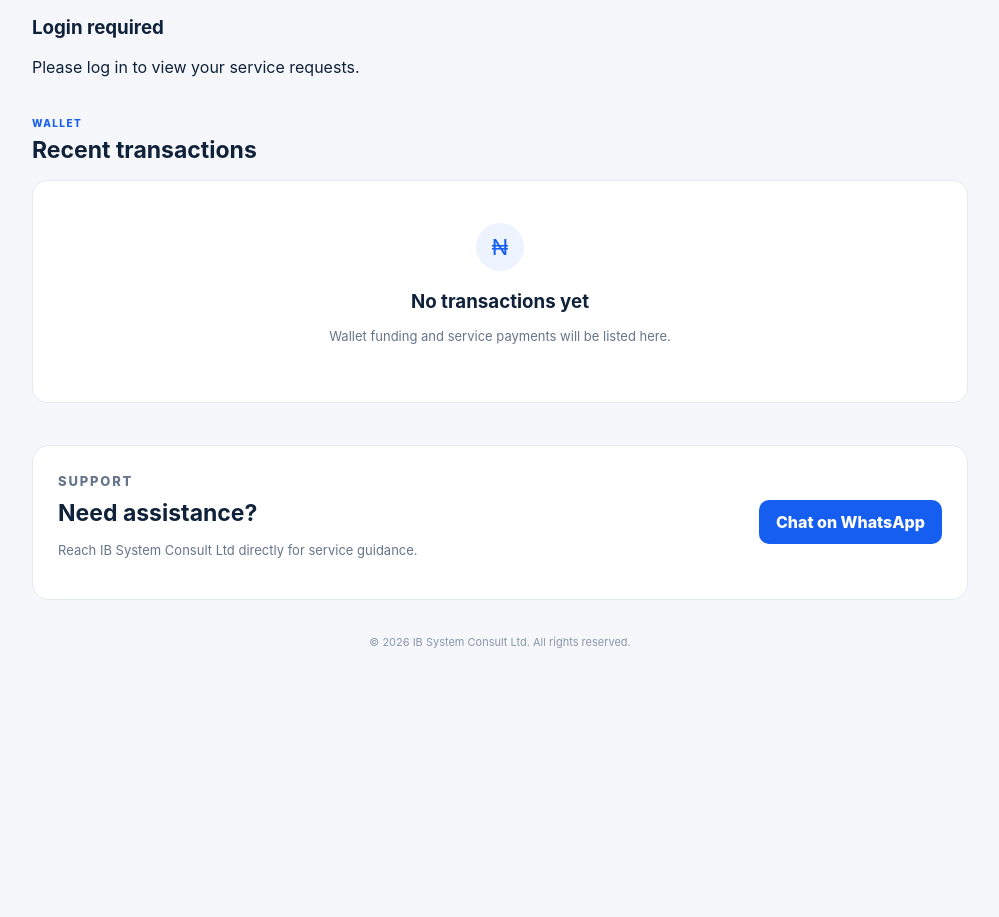
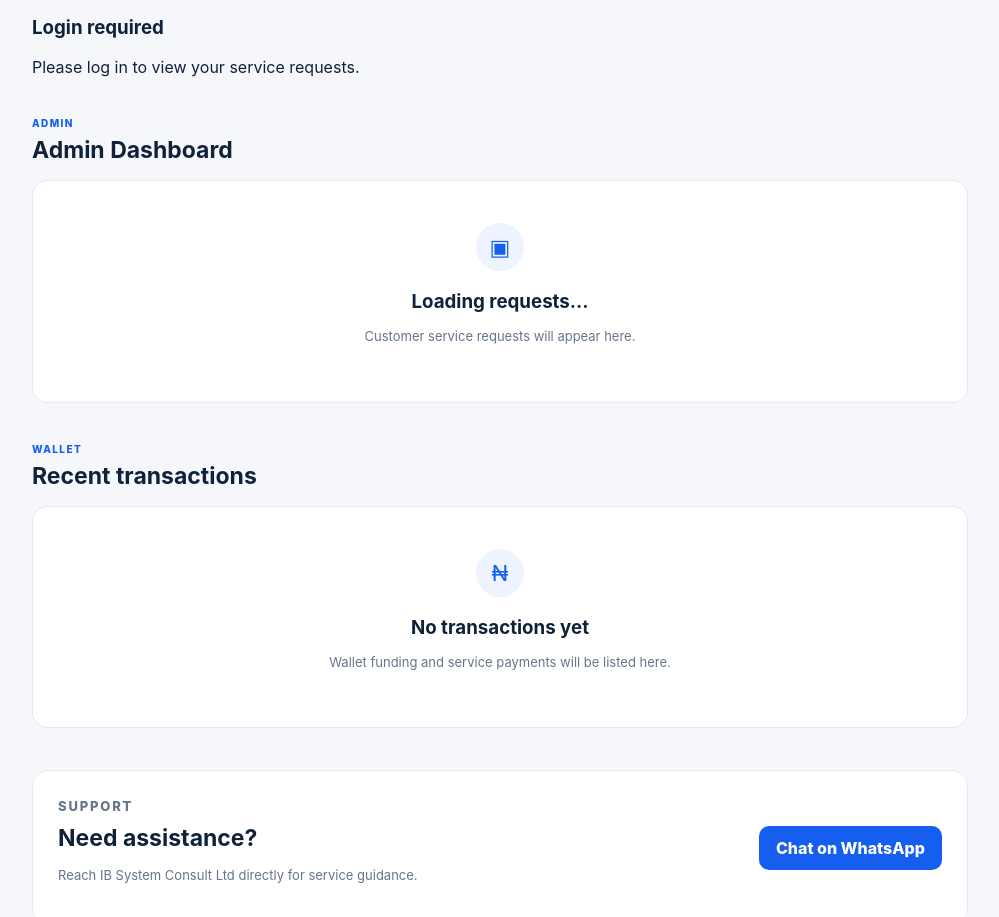
Before and after one commit to IbsystemconsultLtd/-ib-system-consult-platform, a website: page index.html in a window 1280 px wide. Shown: the part 1722-2639 px from the top of the page, without its empty margins (270-1269 px from the left). Before the commit the page ends 2406 px from the top, so only its background shows below. Drawn offline with Linux system fonts and the light colour scheme.

Commit message:
Add admin dashboard section to index.html
Added admin dashboard section with loading state for requests.

```diff
--- a/index.html
+++ b/index.html
@@ -113,7 +113,22 @@
         <div class="empty-card"><div class="empty-icon">◷</div><h3>No requests yet</h3><p>Your service requests will appear here after you submit one.</p></div>
         <div id="requestsList"></div>
       </section>
+<section id="adminDashboard" class="section">
+  <div class="section-head">
+    <div>
+      <p class="eyebrow">ADMIN</p>
+      <h2>Admin Dashboard</h2>
+    </div>
+  </div>
 
+  <div id="adminRequestsList">
+    <div class="empty-card">
+      <div class="empty-icon">▣</div>
+      <h3>Loading requests...</h3>
+      <p>Customer service requests will appear here.</p>
+    </div>
+  </div>
+</section>
       <section id="transactions" class="section">
         <div class="section-head"><div><p class="eyebrow">WALLET</p><h2>Recent transactions</h2></div></div>
         <div class="empty-card"><div class="empty-icon">₦</div><h3>No transactions yet</h3><p>Wallet funding and service payments will be listed here.</p></div>
```
